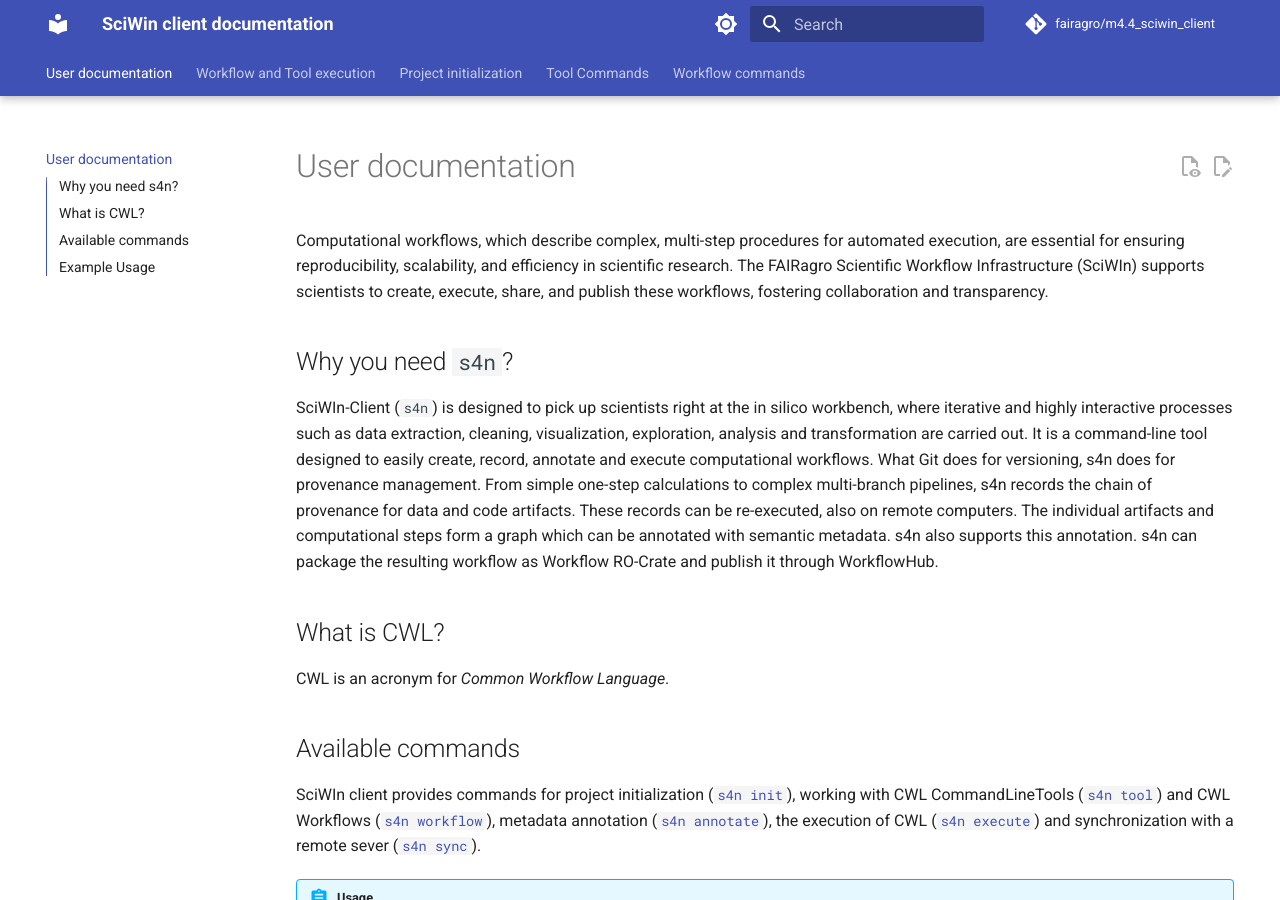
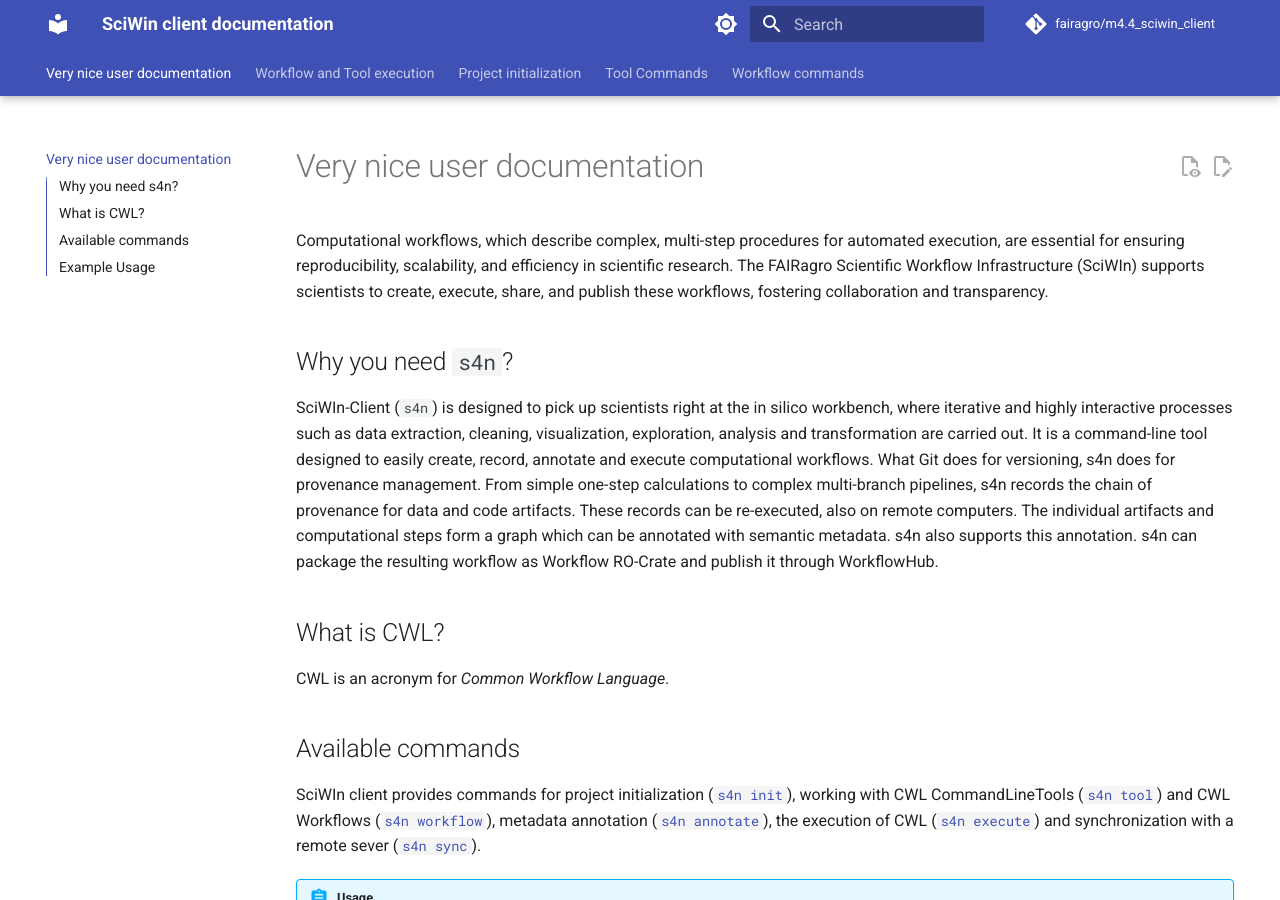
Before and after one commit to fairagro/m4.4_sciwin_client, an MkDocs documentation site: the page built from docs/index.md, in a window 1280 px wide and 900 px high. Built offline with MkDocs 1.6.1 and Material for MkDocs 9.7.7, drawn with Linux system fonts in a browser that asks for light colours; comment, search, counter and statistics services are not loaded.

Commit message:
demo edit

```diff
--- a/docs/index.md
+++ b/docs/index.md
@@ -1,4 +1,4 @@
-# User documentation
+# Very nice user documentation
 Computational workflows, which describe complex, multi-step procedures for automated execution, are essential for ensuring reproducibility, scalability, and efficiency in scientific research. The FAIRagro Scientific Workflow Infrastructure (SciWIn) supports scientists to create, execute, share, and publish these workflows, fostering collaboration and transparency.
 
 ## Why you need `s4n`?
```
